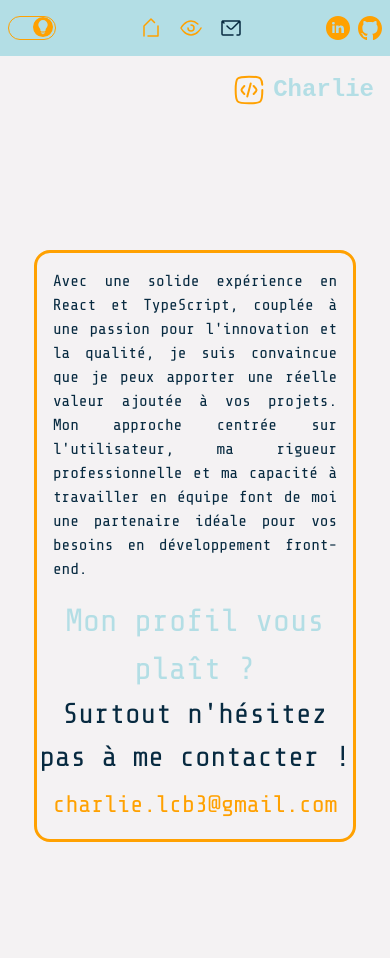
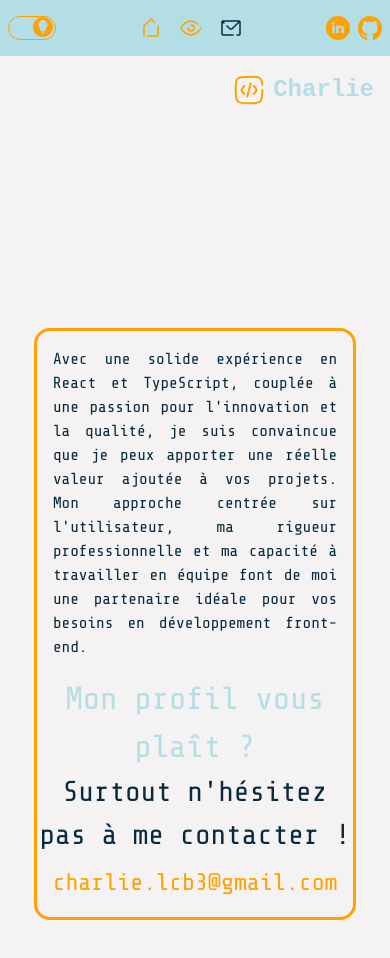
Before and after one commit to charlie-boudou/portfolio, a React (Create React App) app: page /contact in a window 390 px wide. Shown: the top 958 px of the page. Built offline with nearby package versions, Linux system fonts and the light colour scheme; a web font is replaced by a local one.

Commit message:
fix contact

```diff
--- a/src/pages/Contact.tsx
+++ b/src/pages/Contact.tsx
@@ -10,7 +10,7 @@ function Contact(): JSX.Element {
   return (
     <div className={`p-[1rem] h-screen md:h-full w-full flex flex-col items-center`}>
       <div
-        className={`md:px-[3rem] md:py-[3rem] pb-[1rem] w-[90%] m-auto text-center border-[.2rem] rounded-[1rem]`}
+        className={`md:px-[3rem] md:py-[3rem] pb-[1rem] w-[90%] m-auto mb-[2rem] text-center border-[.2rem] rounded-[1rem]`}
         style={{borderColor: `${theme.icon}`}}
       >
         <div className="md:text-[2rem] md:w-[90%] md:m-auto text-justify p-[1rem]" style={{ color: `${theme.activeIcon}`}}>
```
